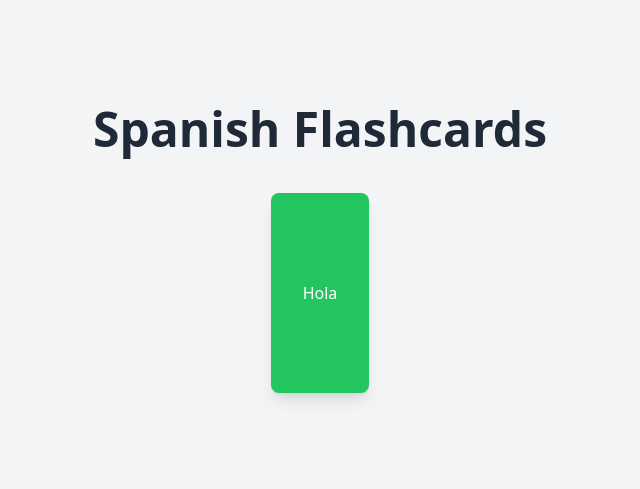
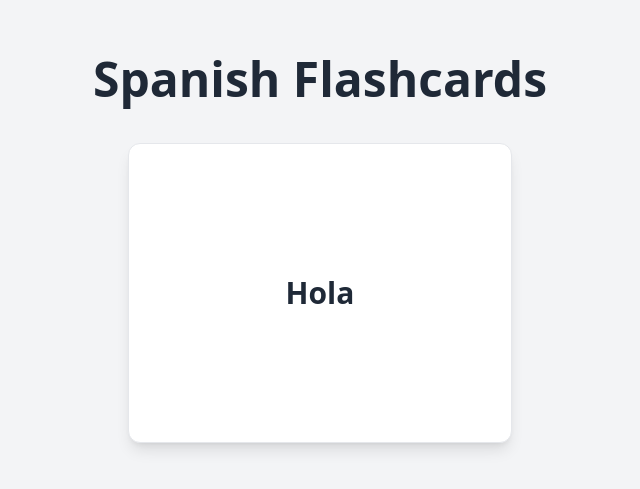
Before and after one commit to Lesvan-Chavez/LanguageFlashCardApp, a Next.js app in the folder flashcard/: page /container in a window 1280 px wide. Shown: the part 151-640 px from the top of the page, without its empty margins (320-960 px from the left). Built offline with nearby package versions, Linux system fonts and the light colour scheme.

Commit message:
Update front-card.js
updated utility classes.

changed background color

fixed minimum height

```diff
--- a/flashcard/app/components/front-card.js
+++ b/flashcard/app/components/front-card.js
@@ -3,8 +3,8 @@ import React from "react"
 
 export default function FrontCard({card, onFlip}) {
     return(
-        <div onClick={onFlip} className="bg-green-500 text-white p-8 rounded-lg shadow-lg cursor-pointer hover:bg-green-600 transition-colors duration-200 min-h-[200px] flex items-center justify-center">
-            <h2 text-3xl font-bold text-gray-800>{card.spanish}</h2>
+        <div onClick={onFlip} className="bg-white text-gray-800 p-8 rounded-xl shadow-lg cursor-pointer hover:bg-green-600 transition-colors duration-200 min-h-[300px] w-96 flex items-center justify-center border border-gray-200">
+            <h2 className= "text-3xl font-bold text-gray-800">{card.spanish}</h2>
 
         </div>
 
```
